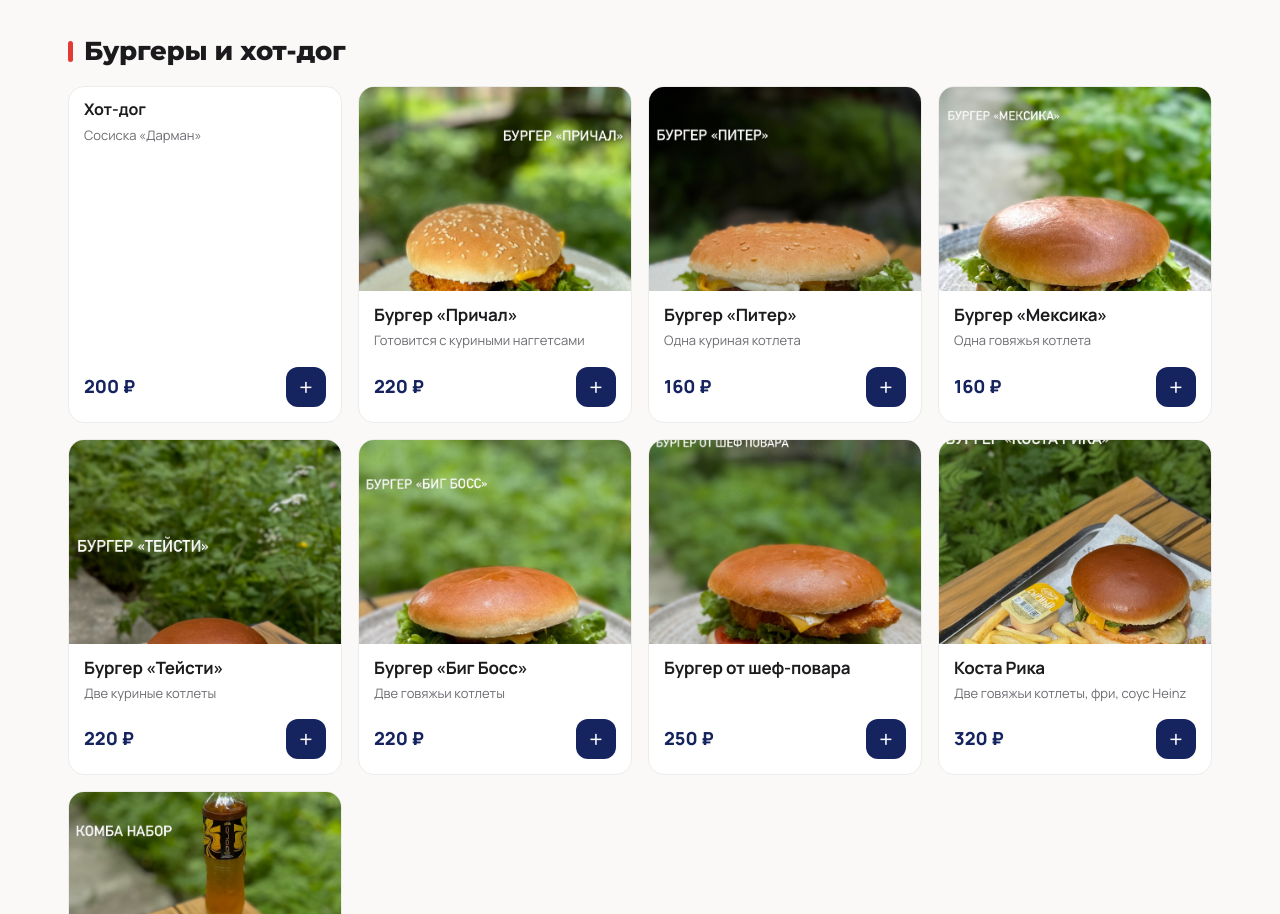
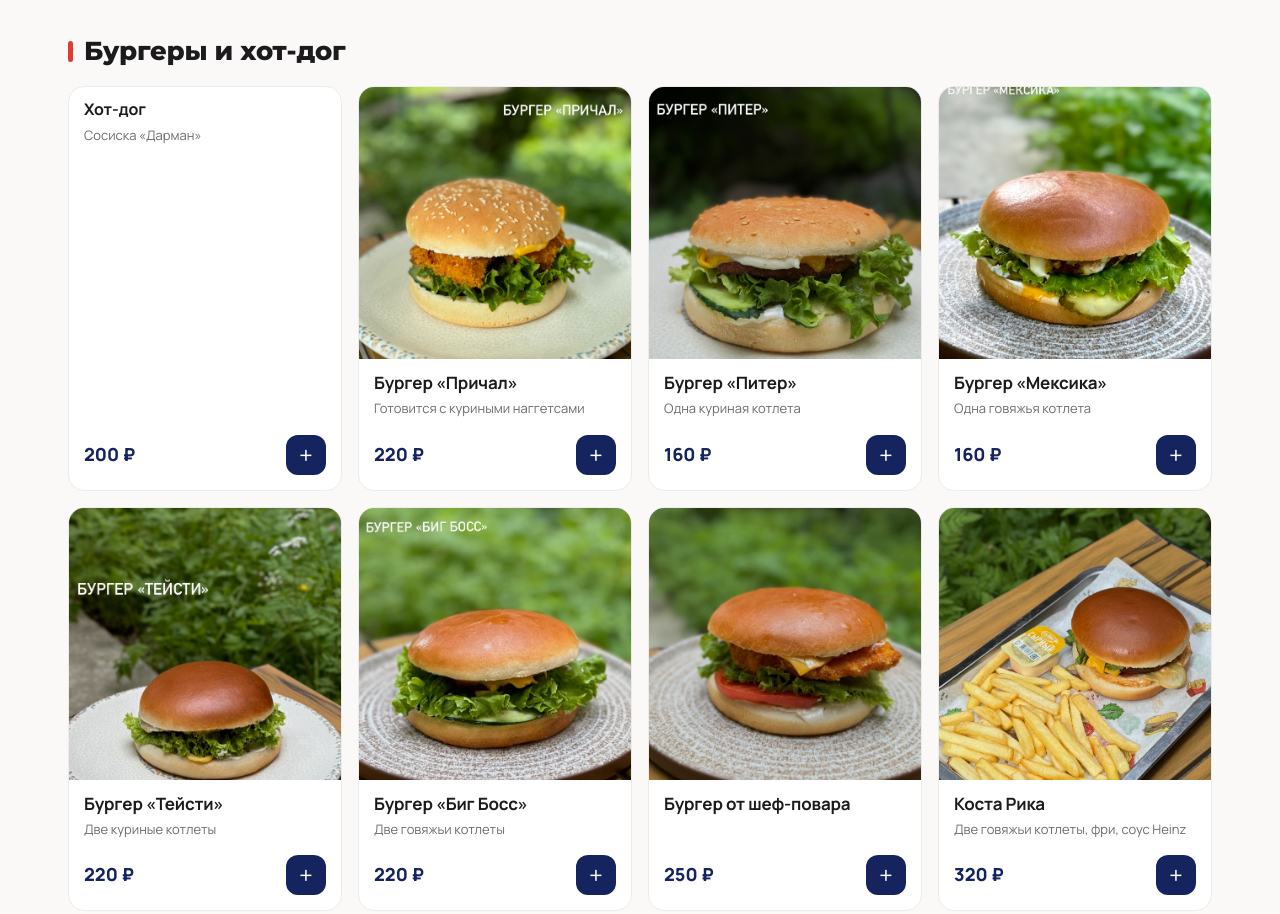
Before and after one commit to gusen-abdusalamov/prichal-cafe, a plain HTML site: page index.html in a window 1280 px wide. Shown: the part 2446-3360 px from the top of the page. Drawn offline with Linux system fonts and the light colour scheme.

Commit message:
Бургеры/гарниры: квадратный кадр с привязкой к низу — блюдо видно крупно

```diff
--- a/css/styles.css
+++ b/css/styles.css
@@ -126,6 +126,12 @@ h1, h2, h3, h4 { font-family: var(--font-display); line-height: 1.12; margin: 0;
 .dish__img { aspect-ratio: 4 / 3; overflow: hidden; background: #f0efec; }
 .dish__img img { width: 100%; height: 100%; object-fit: cover; transition: transform .4s; }
 .dish:hover .dish__img img { transform: scale(1.05); }
+/* Бургеры/гарниры — вертикальные фото, объект в нижней части кадра:
+   квадратный кадр + привязка к низу, чтобы бургер был крупно и по центру */
+#cat-food-burgers .dish__img,
+#cat-food-nuggets .dish__img { aspect-ratio: 1 / 1; }
+#cat-food-burgers .dish__img img,
+#cat-food-nuggets .dish__img img { object-position: center 78%; }
 .dish__body { padding: 14px 15px 15px; display: flex; flex-direction: column; flex: 1; gap: 6px; }
 .dish--photo .dish__name { font-size: 17px; }
 .dish__name { font-size: 16px; font-weight: 700; font-family: var(--font-body); }
--- a/index.html
+++ b/index.html
@@ -9,7 +9,7 @@
   <link rel="preconnect" href="https://fonts.googleapis.com">
   <link rel="preconnect" href="https://fonts.gstatic.com" crossorigin>
   <link href="https://fonts.googleapis.com/css2?family=Manrope:wght@400;500;600;700;800&family=Montserrat:wght@700;800&display=swap" rel="stylesheet">
-  <link rel="stylesheet" href="css/styles.css?v=2">
+  <link rel="stylesheet" href="css/styles.css?v=3">
 </head>
 <body>
 
```
